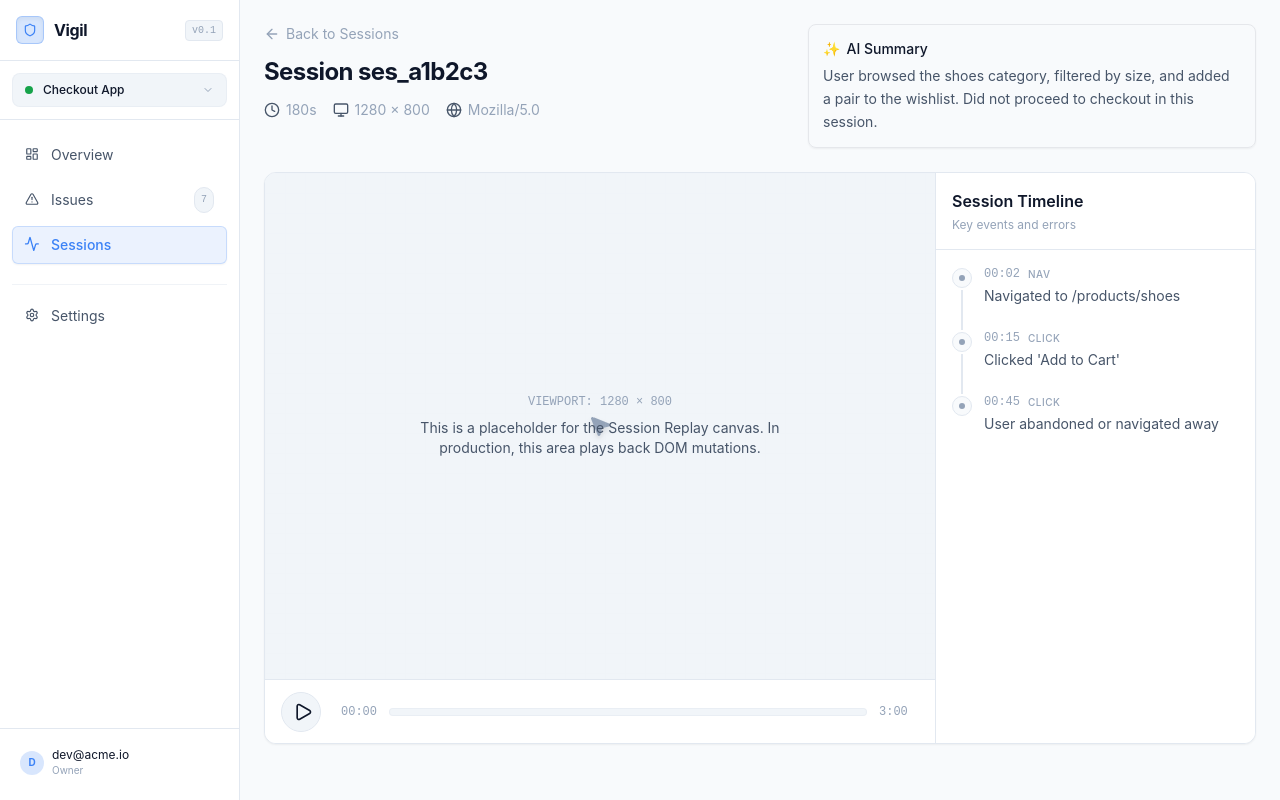
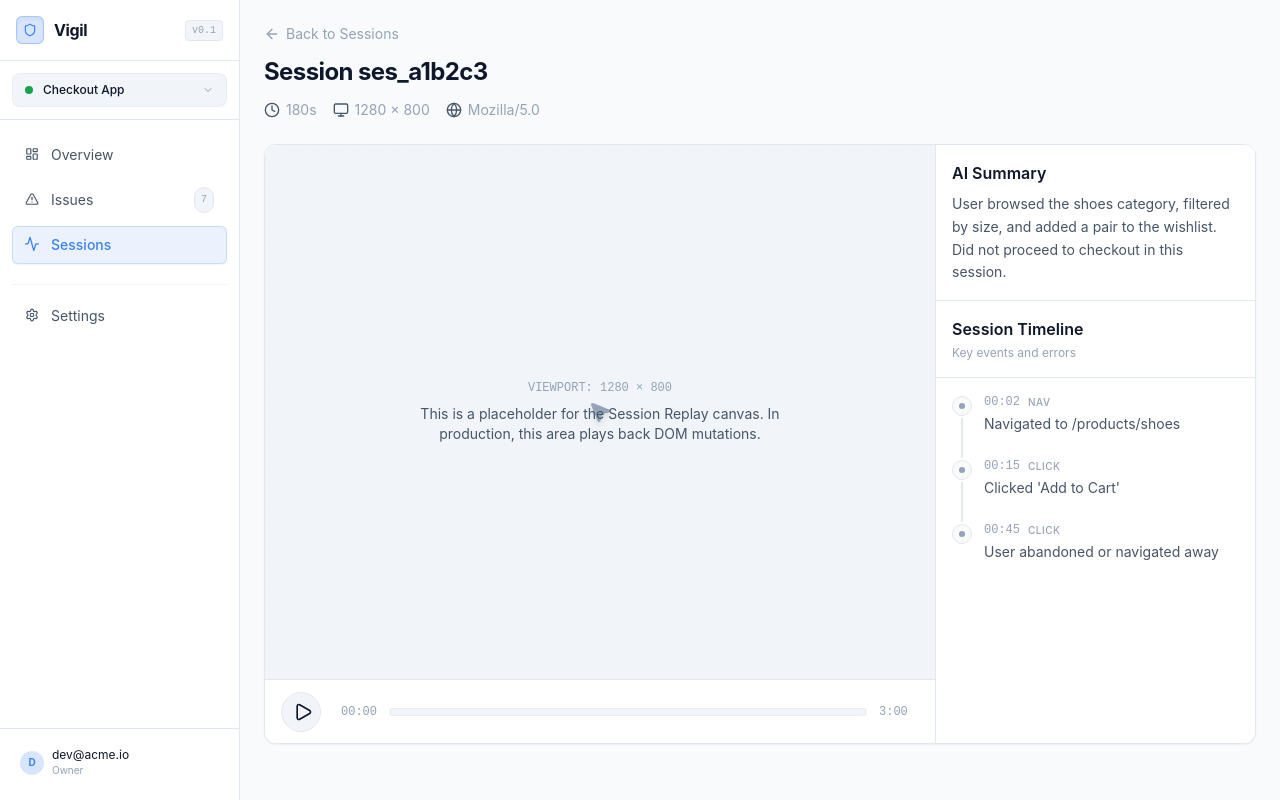
Before and after one commit to Psionic-labs/Vigil, a Next.js app in the folder apps/web/: page /sessions/ses_a1b2c3 in a window 1280 px wide. Built offline with nearby package versions, Linux system fonts and the light colour scheme.

Commit message:
refactor(web): improved dashboard layout

```diff
--- a/apps/web/app/issues/[id]/page.tsx
+++ b/apps/web/app/issues/[id]/page.tsx
@@ -45,13 +45,13 @@ export default function IssueDetailPage({ params }: { params: { id: string } })
         <div className="flex-1 min-w-0 overflow-y-auto px-6 py-6 space-y-6">
           {/* AI Bug Report */}
           <div className="space-y-4">
+            <h1 className="text-xl font-bold text-text-1 leading-snug">{issue.title}</h1>
+
             <div className="flex items-center gap-3">
               <IssueBadge severity={issue.severity} />
               <ConfidenceBadge confidence={issue.confidence} />
               <span className="text-xs text-text-3">confidence</span>
             </div>
-
-            <h1 className="text-xl font-bold text-text-1 leading-snug">{issue.title}</h1>
 
             {/* Meta row */}
             <div className="flex items-center gap-4 text-xs text-text-2">
--- a/apps/web/app/sessions/[id]/page.tsx
+++ b/apps/web/app/sessions/[id]/page.tsx
@@ -38,16 +38,6 @@ export default async function SessionReplayPage({ params }: { params: Promise<{
             </div>
           </div>
         </div>
-
-        {/* AI Summary Card */}
-        <div className="sm:max-w-md bg-ui-2 border border-ui-3 rounded-lg p-3.5 text-sm shadow-sm">
-          <div className="font-medium text-text-1 mb-1.5 flex items-center gap-1.5">
-            <span className="text-blue-500">✨</span> AI Summary
-          </div>
-          <p className="text-text-2 leading-relaxed">
-            {session.ai_session_summary}
-          </p>
-        </div>
       </div>
 
       {/* Player */}
--- a/apps/web/components/sessions/ReplayPlayer.tsx
+++ b/apps/web/components/sessions/ReplayPlayer.tsx
@@ -28,7 +28,7 @@ export function ReplayPlayer({ session }: ReplayPlayerProps) {
         <div className="flex-1 bg-surface-2 flex items-center justify-center relative overflow-hidden">
           {/* Mock cursor */}
           <div className="absolute top-1/2 left-1/2 -translate-x-1/2 -translate-y-1/2 transition-all duration-1000 ease-in-out">
-             <MousePointer2 className="w-6 h-6 text-text-3 drop-shadow-md" fill="currentColor" />
+            <MousePointer2 className="w-6 h-6 text-text-3 drop-shadow-md" fill="currentColor" />
           </div>
 
           <div className="text-center z-10 px-4">
@@ -74,6 +74,18 @@ export function ReplayPlayer({ session }: ReplayPlayerProps) {
 
       {/* Right Sidebar - Event Timeline */}
       <div className="w-full lg:w-80 border-t lg:border-t-0 lg:border-l border-border bg-surface flex flex-col shrink-0">
+        {/* AI Summary */}
+        {session.ai_session_summary && (
+          <div className="p-4 border-b border-border shrink-0">
+            <h3 className="font-semibold text-text-1 flex items-center gap-1.5">
+              AI Summary
+            </h3>
+            <p className="text-sm text-text-2 mt-2 leading-relaxed">
+              {session.ai_session_summary}
+            </p>
+          </div>
+        )}
+
         <div className="p-4 border-b border-border shrink-0">
           <h3 className="font-semibold text-text-1">Session Timeline</h3>
           <p className="text-xs text-text-3 mt-1">Key events and errors</p>
```
